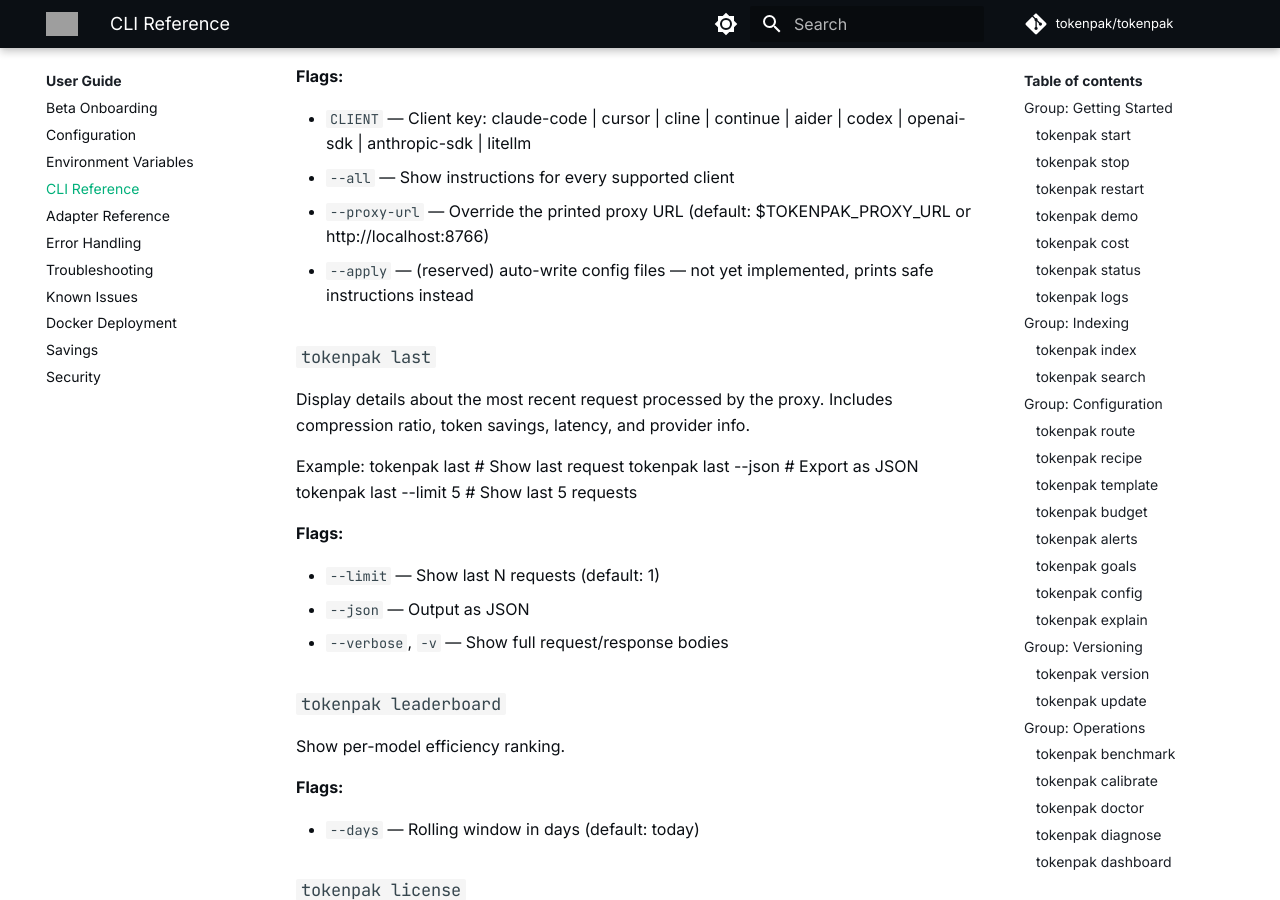
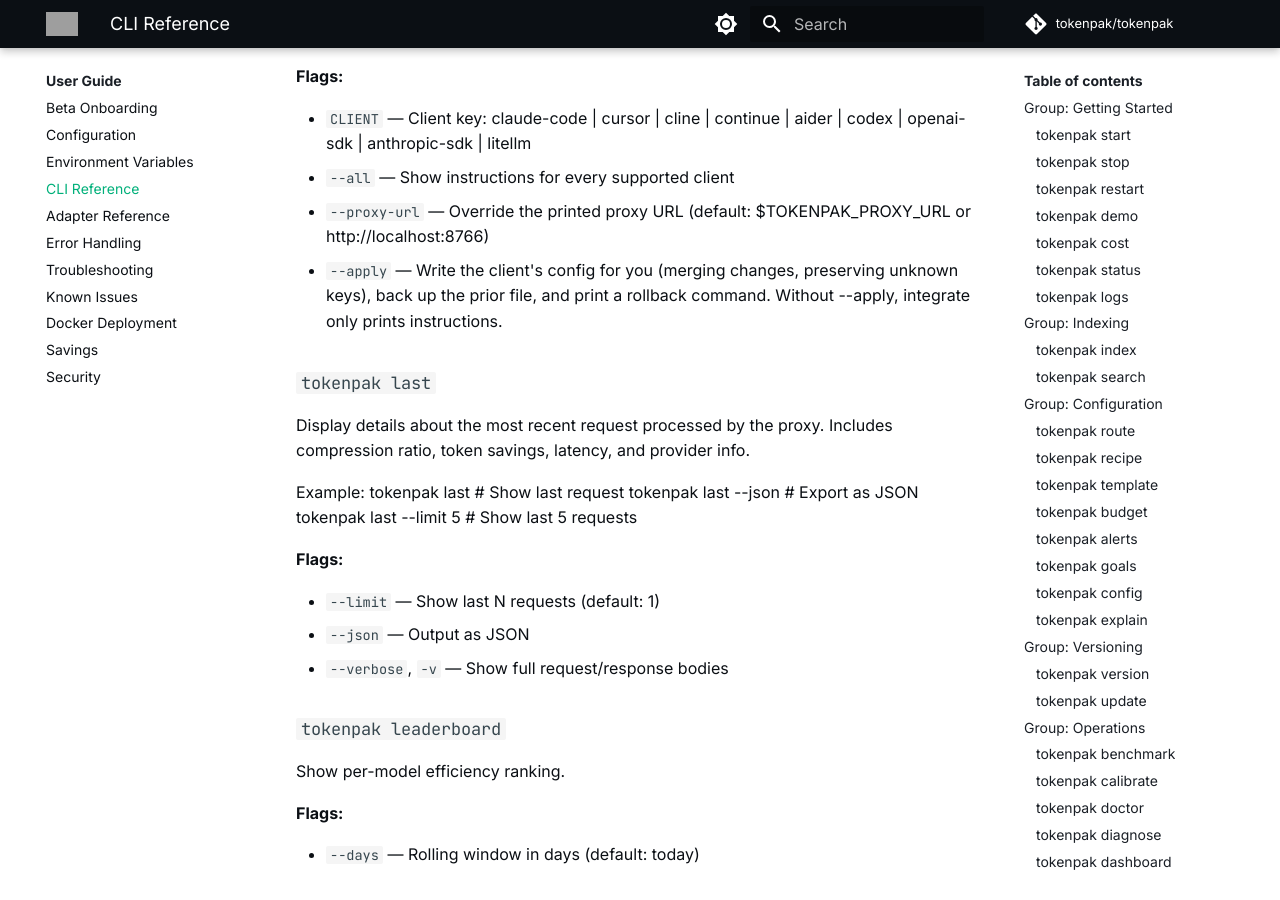
Before and after one commit to tokenpak/docs, an MkDocs documentation site: the page built from docs/cli-reference.md, in a window 1280 px wide and 900 px high, scrolled down 27621 px. Built offline with MkDocs 1.6.1 and Material for MkDocs 9.7.7, drawn with Linux system fonts in a browser that asks for light colours; comment, search, counter and statistics services are not loaded; grey boxes are pictures that could not be loaded.

Commit message:
docs(cli-reference): correct integrate --apply description to match real behavior
The --apply flag writes the client's config (backup-first, with a printed
rollback command) for supported clients and falls back to print-only for
clients without an applier. The prior text said 'not yet implemented',
which no longer matches the tool. One-line description fix.

```diff
--- a/docs/cli-reference.md
+++ b/docs/cli-reference.md
@@ -1005,7 +1005,7 @@
 - `CLIENT` — Client key: claude-code | cursor | cline | continue | aider | codex | openai-sdk | anthropic-sdk | litellm
 - `--all` — Show instructions for every supported client
 - `--proxy-url` — Override the printed proxy URL (default: $TOKENPAK_PROXY_URL or http://localhost:8766)
-- `--apply` — (reserved) auto-write config files — not yet implemented, prints safe instructions instead
+- `--apply` — Write the client's config for you (merging changes, preserving unknown keys), back up the prior file, and print a rollback command. Without --apply, integrate only prints instructions.
 
 ### `tokenpak last`
 
```
